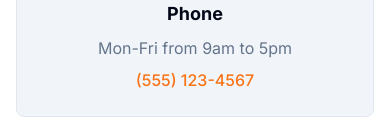
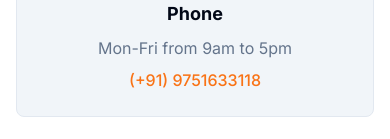
Before and after one commit to kumarswamytesting/sentinix-code, a Next.js app: page /contact in a window 390 px wide. Shown: the part 482-621 px from the top of the page. Built offline with nearby package versions, Linux system fonts and the light colour scheme.

Commit message:
phone number is added

```diff
--- a/app/contact/page.tsx
+++ b/app/contact/page.tsx
@@ -233,7 +233,7 @@ export default function ContactPage() {
                   <h3 className="text-lg font-bold mb-2">Phone</h3>
                   <p className="text-muted-foreground mb-2">Mon-Fri from 9am to 5pm</p>
                   <a href="tel:+15551234567" className="text-orange-500 font-medium hover:underline">
-                    (555) 123-4567
+                    (+91) 9751633118
                   </a>
                 </motion.div>
 
```
